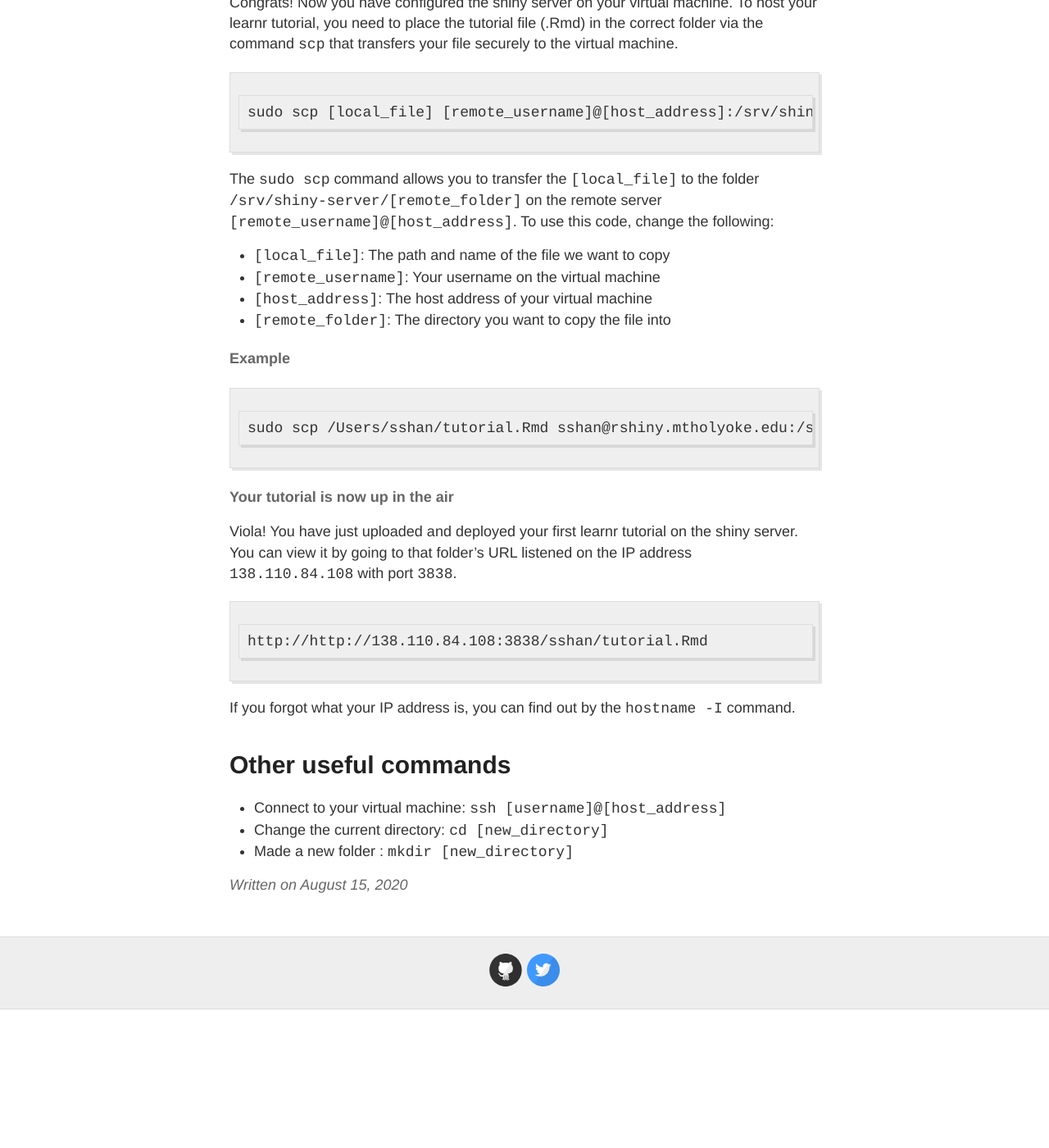
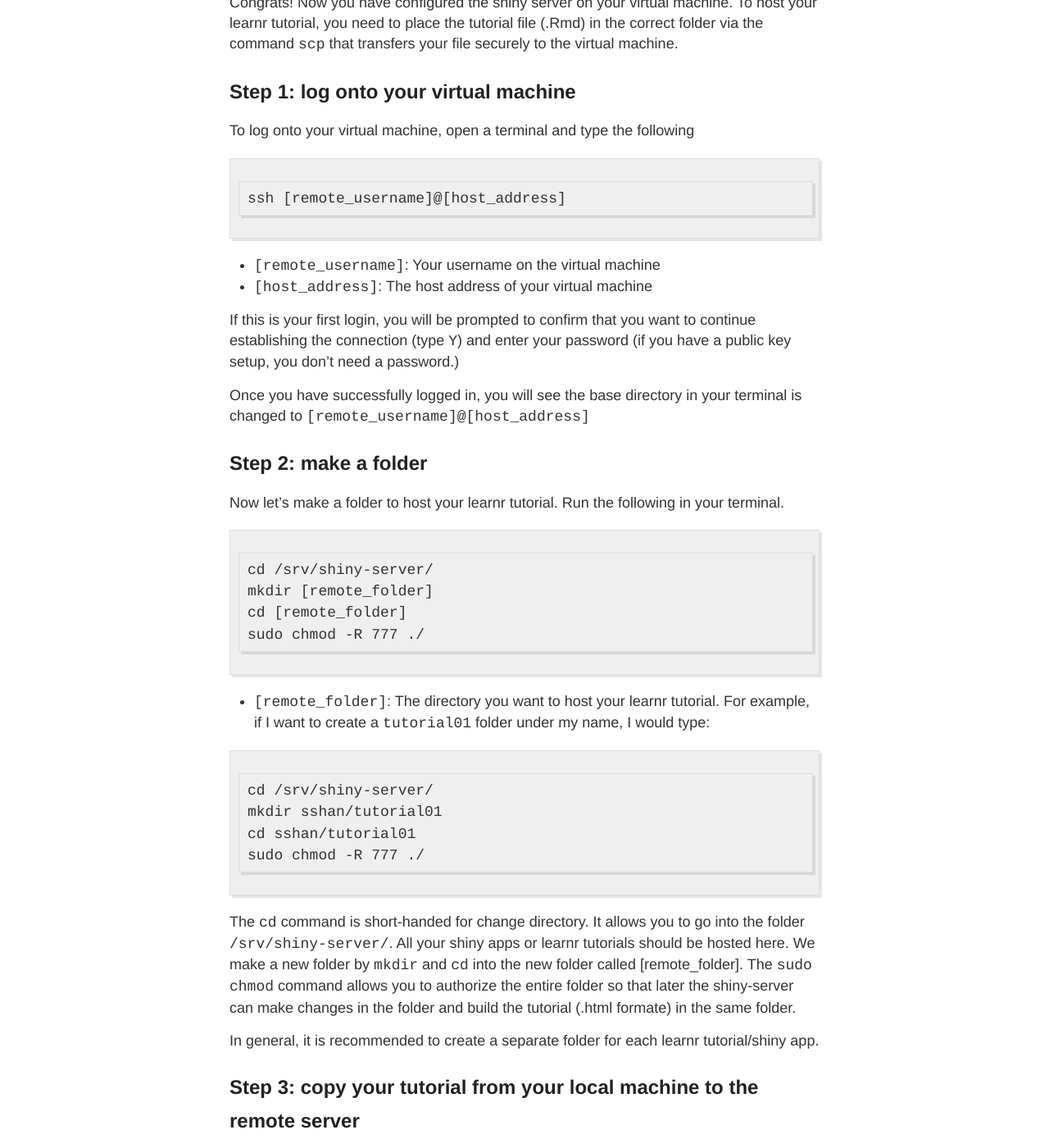
Before and after one commit to sshanshans/Writing, a Jekyll site: the page built from _posts/2020-8-15-deploy.md, in a window 1280 px wide and 1400 px high, scrolled down 236 px. Shown: the whole window at 82% size. Built offline with Jekyll 4.4.1, drawn with Linux system fonts in a browser that asks for light colours; before the commit the page ends 1467 px from its top, so only the background shows below that; some of the changed text lies outside the part shown.

Commit message:
new updates

````diff
--- a/_posts/2020-8-15-deploy.md
+++ b/_posts/2020-8-15-deploy.md
@@ -2,28 +2,101 @@
 layout: post
 title: Host your learnr tutorial on your own shiny server
 ---
+
 Congrats! Now you have configured the shiny server on your virtual machine. To host your learnr tutorial, you need to place the tutorial file (.Rmd) in the correct folder via the command `scp` that transfers your file securely to the virtual machine.
 
+## Step 1: log onto your virtual machine
+To log onto your virtual machine, open a terminal and type the following
+
 ```
-sudo scp [local_file] [remote_username]@[host_address]:/srv/shiny-server/[remote_folder]
+ssh [remote_username]@[host_address]
 ```
-The `sudo scp` command allows you to transfer the `[local_file]` to the folder `/srv/shiny-server/[remote_folder]` on the remote server `[remote_username]@[host_address]`.  To use this code, change the following:
+- `[remote_username]`:  Your username on the virtual machine
+- `[host_address]`: The host address of your virtual machine
+
+If this is your first login, you will be prompted to confirm that you want to continue establishing the connection (type `Y`) and enter your password (if you have a public key setup, you don't need a password.)
+
+Once you have successfully logged in, you will see the base directory in your terminal is changed to `[remote_username]@[host_address]`
+
+
+## Step 2: make a folder
+Now let's make a folder to host your learnr tutorial. Run the following in your terminal.
+
+```
+cd /srv/shiny-server/
+mkdir [remote_folder]
+cd [remote_folder]
+sudo chmod -R 777 ./
+```
+
+- `[remote_folder]`: The directory you want to host your learnr tutorial. For example, if I want to create a `tutorial01` folder under my name, I would type:
+
+```
+cd /srv/shiny-server/
+mkdir sshan/tutorial01
+cd sshan/tutorial01
+sudo chmod -R 777 ./
+```
+
+The `cd` command is short-handed for change directory. It allows you to go into the folder `/srv/shiny-server/`. All your shiny apps or learnr tutorials should be hosted here. We make a new folder by `mkdir` and `cd` into the new folder called [remote_folder].  The `sudo chmod` command allows you to authorize the entire folder so that later the shiny-server can make changes in the folder and build the tutorial (.html formate) in the same folder.
+
+In general, it is recommended to create a separate folder for each learnr tutorial/shiny app.
+
+## Step 3: copy your tutorial from your local machine to the remote server
+If you have already made a learnr tutorial before, let's deploy it to the remote server.
+
+Let's first log out from the remote server by typing in the terminal
+
+```
+exit
+```
+Then we use the `scp` to transfer the `[local_file]` to the folder `/srv/shiny-server/[remote_folder]` on the remote server `[remote_username]@[host_address]`.
+
+```
+scp [local_file] [remote_username]@[host_address]:/srv/shiny-server/[remote_folder]
+```
+To use this code, change the following:
 
 - `[local_file]`: The path and name of the file we want to copy
 - `[remote_username]`:  Your username on the virtual machine
 - `[host_address]`: The host address of your virtual machine
 - `[remote_folder]`: The directory you want to copy the file into
 
+Depending on your setup, you may have to use add `sudo` at the beginning to allow changes on the root.
+
 #### Example
 ```
 sudo scp /Users/sshan/tutorial.Rmd sshan@rshiny.mtholyoke.edu:/srv/shiny-server/sshan/
 ```
-#### Your tutorial is now up in the air
+## Your tutorial is now up in the air
 Viola! You have just uploaded and deployed your first learnr tutorial on the shiny server. You can view it by going to that folder's URL listened on the IP address `138.110.84.108`  with port `3838`.
 ```
-http://http://138.110.84.108:3838/sshan/tutorial.Rmd
+http://http://138.110.84.108:3838/[remote_folder]/tutorial.Rmd
 ```
 If you forgot what your IP address is,  you can find out by the `hostname -I` command.
+
+# FAQ
+
+Q: I logged onto the webpage, but I got an error message saying "the application failed to start".
+
+A: You can get more information about the error by checking the shiny server log at `/var/log/shiny-server`. The folder contains a list of outputs for each instantiation of the shiny server.
+
+Q: The error log says "Unable to write prerendered HTML file to /srv/shiny-server/[remote_folder]/index.html". What should I do?
+
+A: If you have this error, it means the shiny server has not had the permission to change in the `remote_folder`. To grant the permission, run the following code in your command line.
+```
+cd /srv/shiny-server/[remote_folder]
+sudo chmod -R 777 ./
+```
+The `sudo chmod` command allows you to authorize the entire folder.
+
+Q: The error log says "Error in library(tidyverse) : there is no package called 'tidyverse'".
+
+A: The error means the R pacakge has not been installed on the remote server. To install, run the following code in your command line.
+
+```
+sudo su - -c "R -e \"install.packages('tidyverse', repos='http://cran.rstudio.com/')\""
+```
 
 # Other useful commands
 
````
